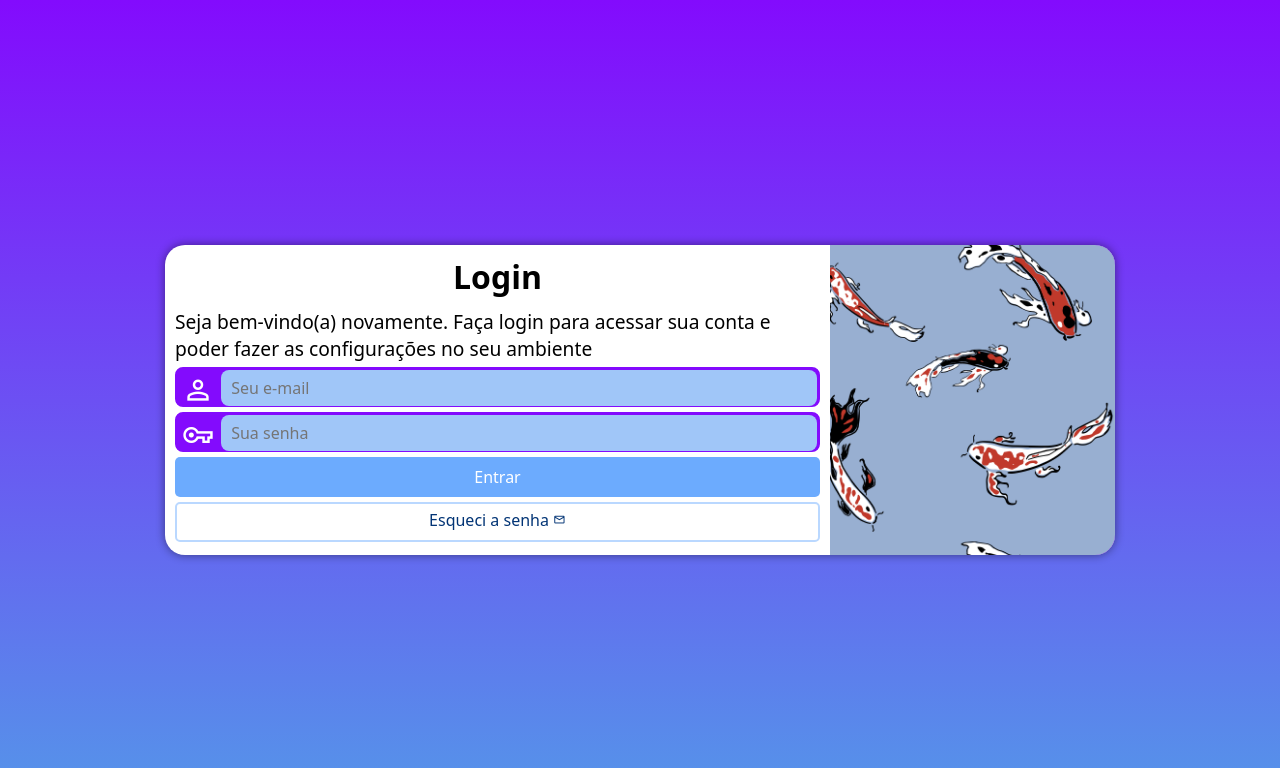
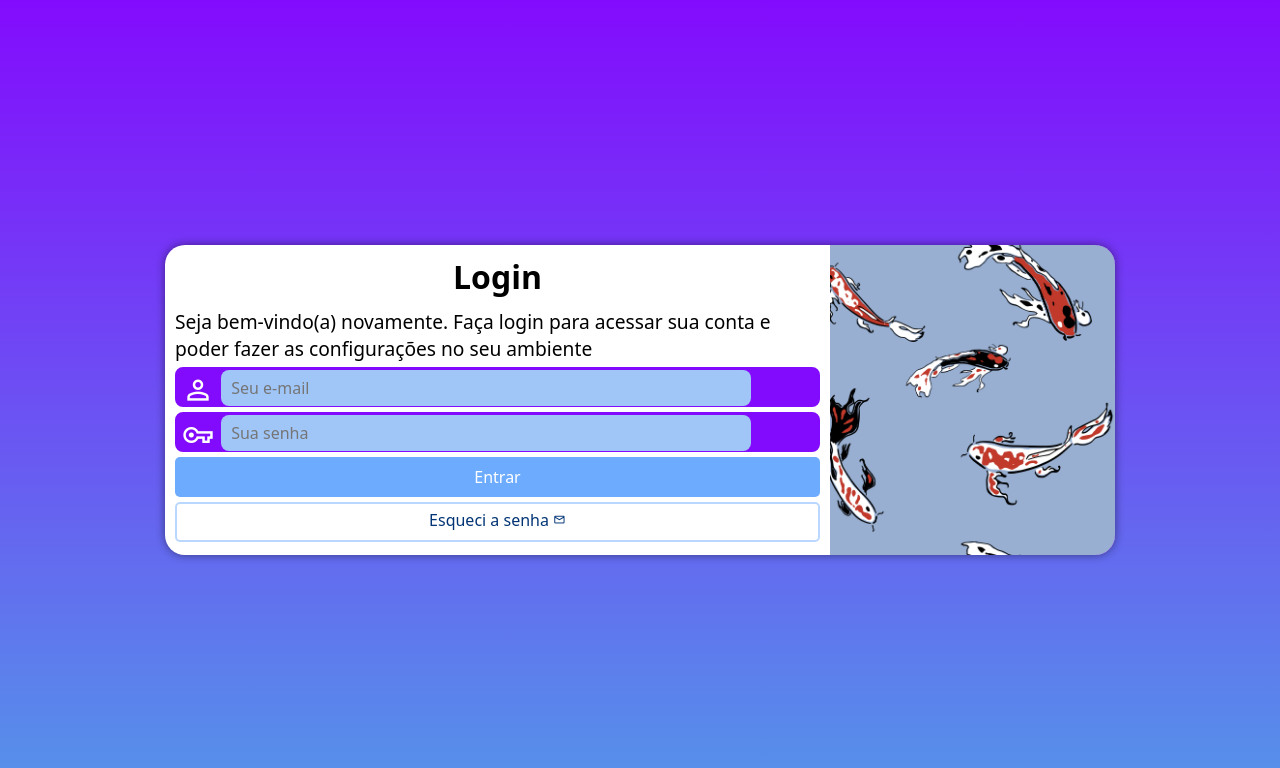
Before and after one commit to Giovani-Project/projeto-login, a plain HTML site: page index.html in a window 1280 px wide. Drawn offline with nearby package versions, Linux system fonts and the light colour scheme.

Commit message:
projeto atualizado

```diff
--- a/estilos/style.css
+++ b/estilos/style.css
@@ -88,7 +88,7 @@ div.campo > span {
 div.campo > input {
     background-color: #a0c6f8;
     font-size: 1em;
-    width: calc(100% - 45px);
+    width: 82.7%;
     transform: translateY(-12px);
     height: 98%;
     border: 10px;
```
